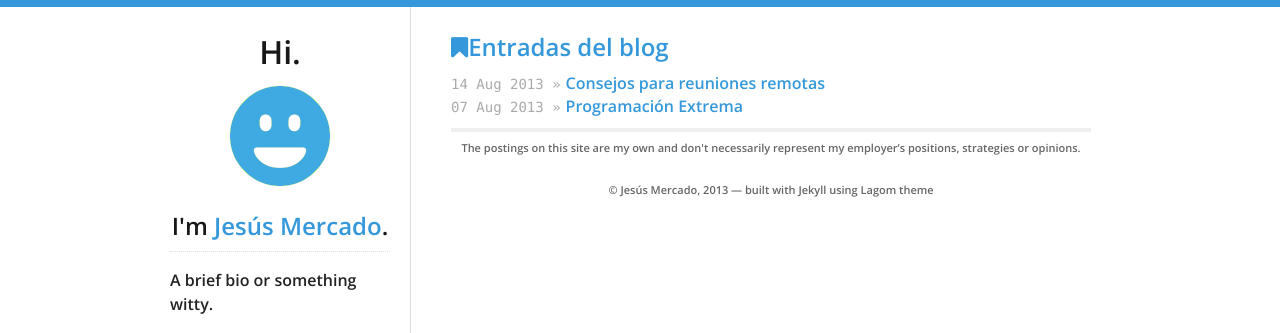
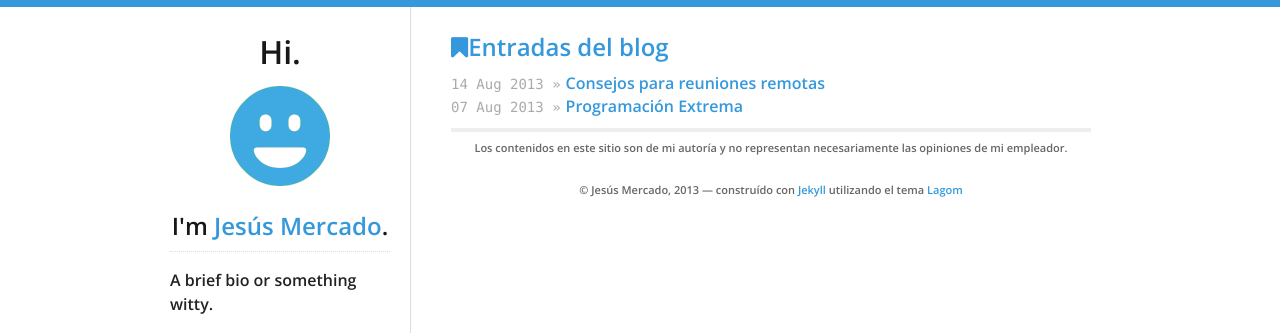
Before and after one commit to jesusmercado/jesusmercado.github.io, a Jekyll site: the page built from index.html, in a window 1280 px wide. Shown: the top 333 px of the page. Built offline with Jekyll 4.4.1, drawn with Linux system fonts in a browser that asks for light colours.

Commit message:
Actualizando el pie de página

```diff
--- a/_includes/footer.html
+++ b/_includes/footer.html
@@ -1,12 +1,12 @@
 <div class="disclaimer">
   {% if site.theme.show_disclaimer %}
   <p>
-    The postings on this site are my own and don't necessarily represent my
-    employer’s positions, strategies or opinions.
+    Los contenidos en este sitio son de mi autoría y no representan necesariamente
+    las opiniones de mi empleador.
   </p>
   {% endif %}
 
   <p>
-    © {{ site.theme.name }}, 2013 &mdash; built with Jekyll using Lagom theme
+  © {{ site.theme.name }}, 2013 &mdash; construído con <a href="http://jekyllrb.com" target="_blank">Jekyll</a> utilizando el tema <a href="https://github.com/swanson/lagom" target="_blank">Lagom</a>
   </p>
 </div>
```
